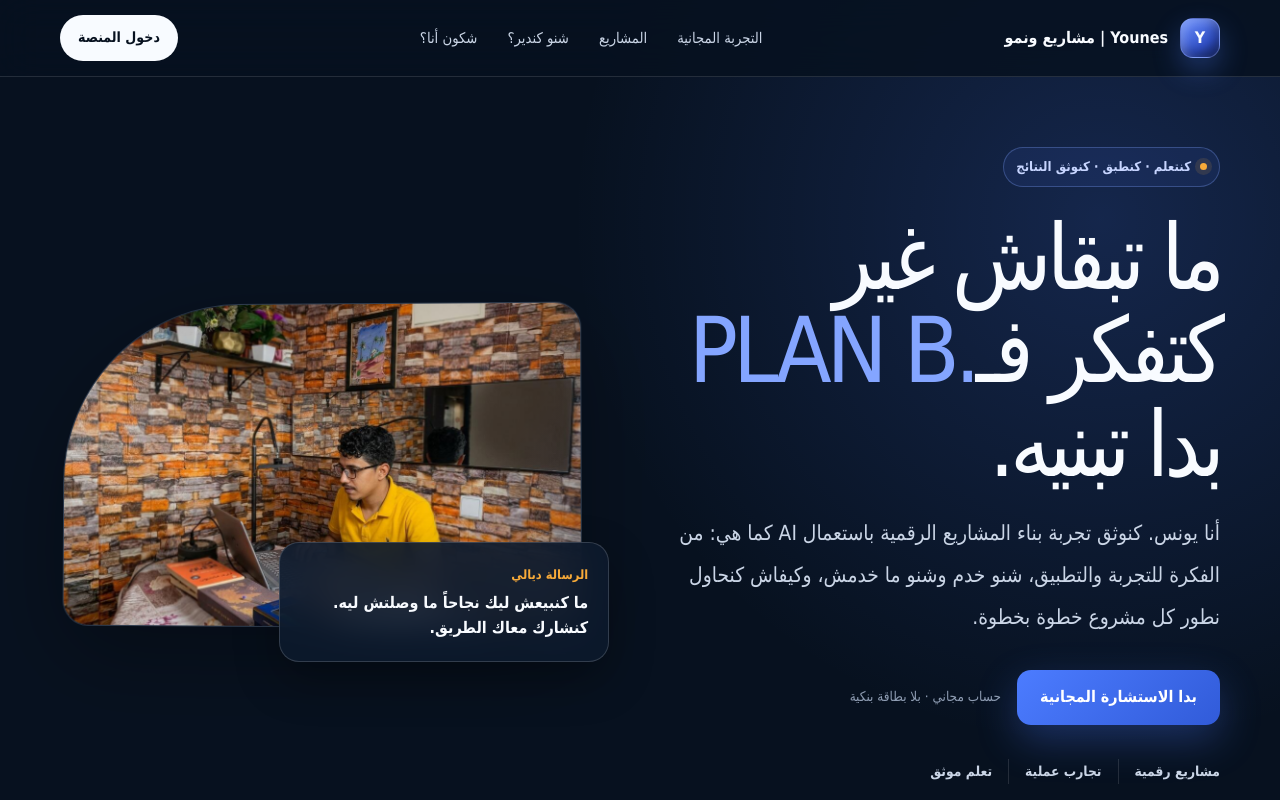
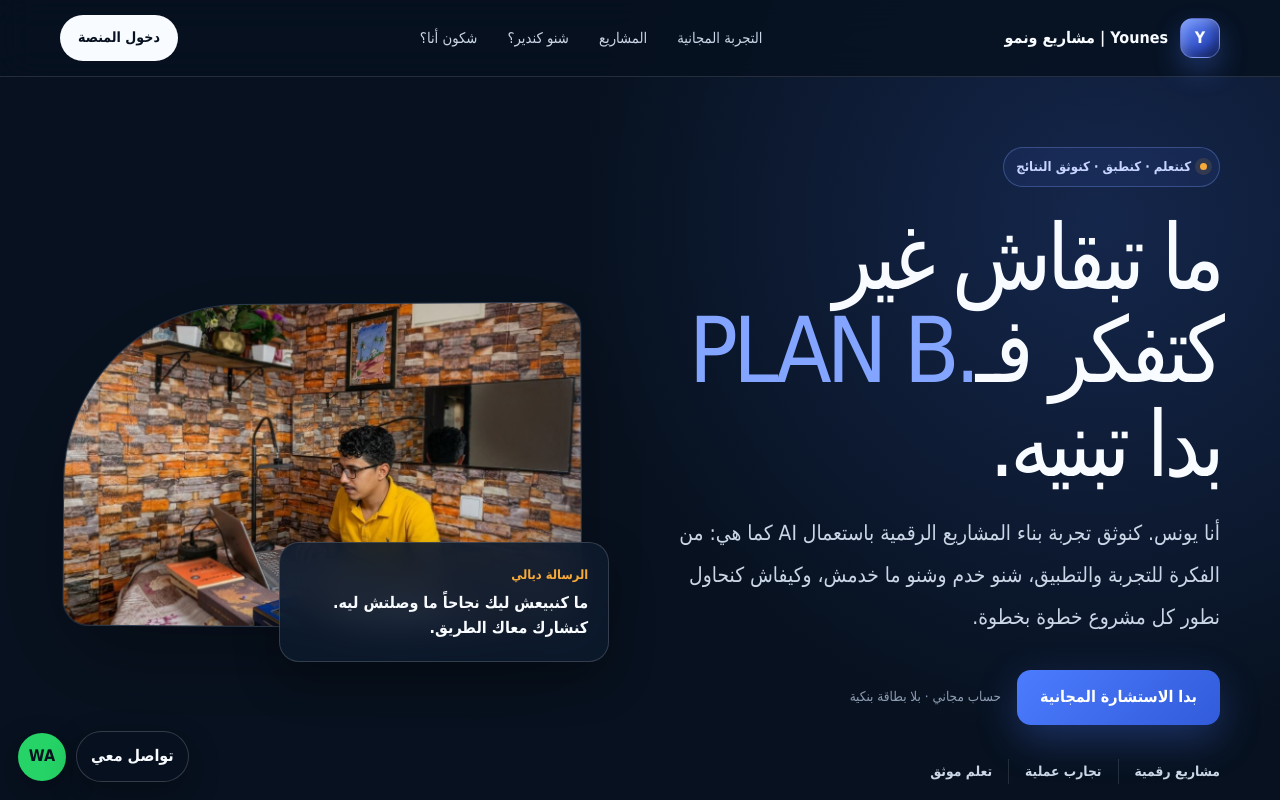
Before and after one commit to younesharti002-crypto/YOUNES-PROJECTS-GROWTH, a Next.js app: page / in a window 1280 px wide. Shown: the top 800 px of the page. Built offline with nearby package versions, Linux system fonts and the light colour scheme.

Commit message:
Add public contact details and site-wide contact access

```diff
--- a/app/layout.tsx
+++ b/app/layout.tsx
@@ -1,10 +1,14 @@
 import type { Metadata, Viewport } from "next";
+import Link from "next/link";
 import "./globals.css";
 
 const siteUrl = "https://younes-projects-growth.vercel.app";
 const siteName = "Younes | مشاريع ونمو";
 const siteDescription =
   "أنا يونس. كنوثق بناء مشاريع رقمية حقيقية باستعمال AI، وكنشارك تجارب النمو، التعلم والتطبيق: شنو خدم، شنو ما خدمش، وكيفاش كنعاود نبني.";
+const instagramUrl = "https://www.instagram.com/younes.digital7/";
+const linkedinUrl = "https://www.linkedin.com/in/younes-harti-4b20231b6/";
+const whatsappUrl = "https://wa.me/212644344034";
 
 export const metadata: Metadata = {
   metadataBase: new URL(siteUrl),
@@ -64,6 +68,13 @@ const structuredData = {
       name: "Younes",
       alternateName: siteName,
       url: siteUrl,
+      telephone: "+212644344034",
+      address: {
+        "@type": "PostalAddress",
+        addressLocality: "Aïn Sebaâ, Casablanca",
+        addressCountry: "MA",
+      },
+      sameAs: [instagramUrl, linkedinUrl],
       description: siteDescription,
       knowsAbout: [
         "بناء المشاريع الرقمية",
@@ -96,6 +107,53 @@ export default function RootLayout({ children }: Readonly<{ children: React.Reac
           }}
         />
         {children}
+        <div
+          style={{
+            position: "fixed",
+            left: 18,
+            bottom: 18,
+            zIndex: 80,
+            display: "flex",
+            gap: 10,
+            alignItems: "center",
+          }}
+        >
+          <Link
+            href="/contact"
+            aria-label="صفحة التواصل"
+            style={{
+              padding: "10px 14px",
+              borderRadius: 999,
+              border: "1px solid rgba(255,255,255,.18)",
+              background: "rgba(7,17,31,.92)",
+              color: "#f8fbff",
+              fontWeight: 900,
+              boxShadow: "0 12px 32px rgba(0,0,0,.3)",
+              backdropFilter: "blur(12px)",
+            }}
+          >
+            تواصل معي
+          </Link>
+          <a
+            href={whatsappUrl}
+            target="_blank"
+            rel="noopener noreferrer"
+            aria-label="WhatsApp +212 644 344 034"
+            style={{
+              display: "grid",
+              placeItems: "center",
+              width: 48,
+              height: 48,
+              borderRadius: "50%",
+              background: "#25D366",
+              color: "#07111f",
+              fontWeight: 900,
+              boxShadow: "0 12px 32px rgba(0,0,0,.3)",
+            }}
+          >
+            WA
+          </a>
+        </div>
       </body>
     </html>
   );
```
